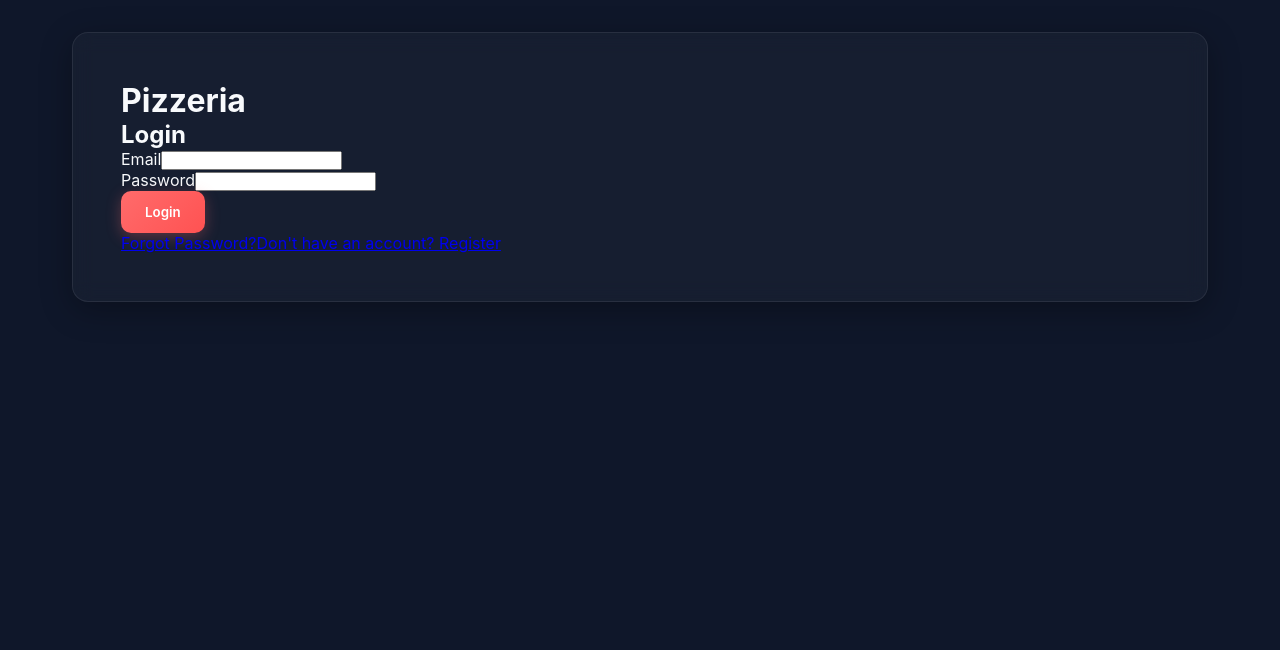
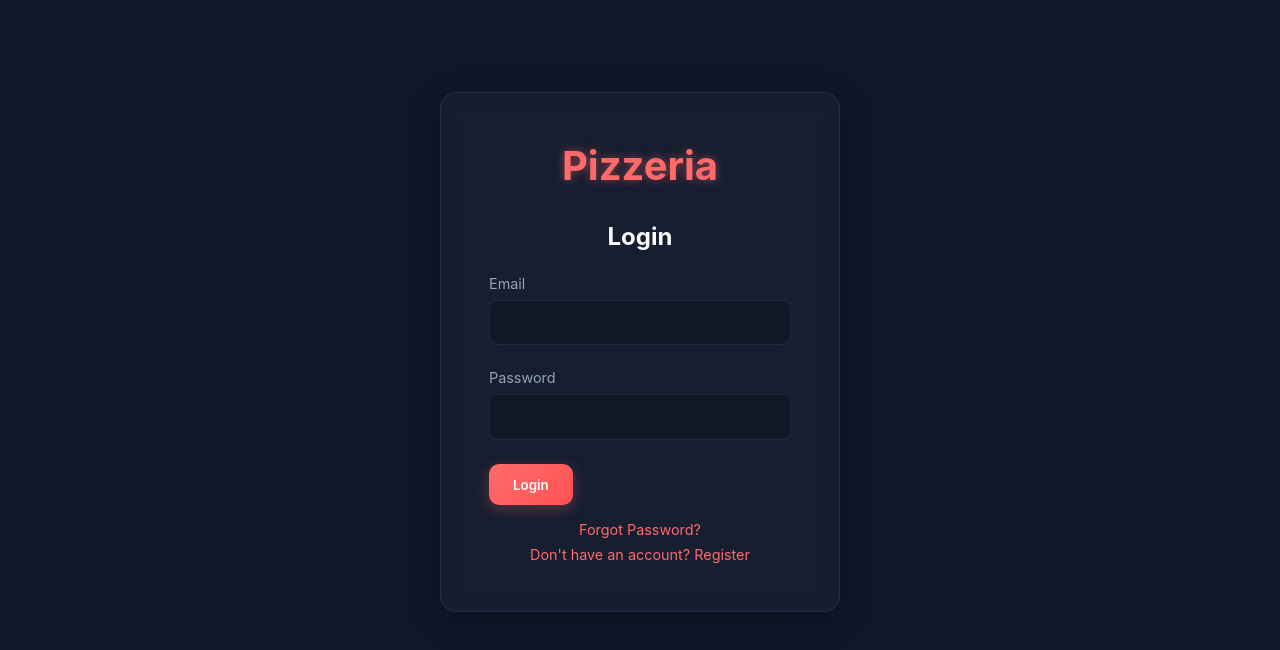
Before and after one commit to anitgt/OIBSIP, a React app in the folder frontend/: page /login in a window 1280 px wide. Shown: the top 650 px of the page. Built offline with nearby package versions, Linux system fonts and the light colour scheme; the HTML template or start-up script is replaced by a standard one.

Commit message:
Fixing login UI

```diff
--- a/frontend/src/index.css
+++ b/frontend/src/index.css
@@ -39,7 +39,91 @@ body {
   border-radius: 16px;
   padding: 3rem;
   width: 100%;
+  max-width: 400px;
   box-shadow: 0 8px 32px 0 rgba(0, 0, 0, 0.3);
+}
+
+.auth-container {
+  display: flex;
+  justify-content: center;
+  align-items: center;
+  min-height: 80vh;
+}
+
+.logo {
+  color: var(--primary-color);
+  font-size: 2.5rem;
+  text-align: center;
+  margin-bottom: 2rem;
+  text-shadow: 0 0 10px rgba(255, 107, 107, 0.5);
+}
+
+.title {
+  font-size: 1.5rem;
+  margin-bottom: 1.5rem;
+  text-align: center;
+}
+
+.form-group {
+  margin-bottom: 1.5rem;
+}
+
+.form-group label {
+  display: block;
+  margin-bottom: 0.5rem;
+  font-size: 0.9rem;
+  color: #94a3b8;
+}
+
+.form-group input, .form-group select {
+  width: 100%;
+  padding: 0.8rem 1rem;
+  border-radius: 8px;
+  border: 1px solid var(--glass-border);
+  background: rgba(0, 0, 0, 0.2);
+  color: white;
+  font-size: 1rem;
+  transition: all 0.3s ease;
+}
+
+.form-group input:focus {
+  outline: none;
+  border-color: var(--primary-color);
+  box-shadow: 0 0 0 2px rgba(255, 107, 107, 0.2);
+}
+
+.link-text {
+  color: var(--primary-color);
+  text-decoration: none;
+  font-size: 0.9rem;
+  display: block;
+  text-align: center;
+  margin-top: 1rem;
+  transition: color 0.2s;
+}
+
+.link-text:hover {
+  color: #ff8e8e;
+}
+
+.error-message {
+  color: #ff5252;
+  background: rgba(255, 82, 82, 0.1);
+  padding: 0.8rem;
+  border-radius: 8px;
+  font-size: 0.85rem;
+  margin-bottom: 1.5rem;
+  text-align: center;
+}
+
+.success-message {
+  color: #69f0ae;
+  background: rgba(105, 240, 174, 0.1);
+  padding: 0.8rem;
+  border-radius: 8px;
+  font-size: 0.85rem;
+  margin-bottom: 1.5rem;
+  text-align: center;
 }
 
 /* Typography & Links */
```
